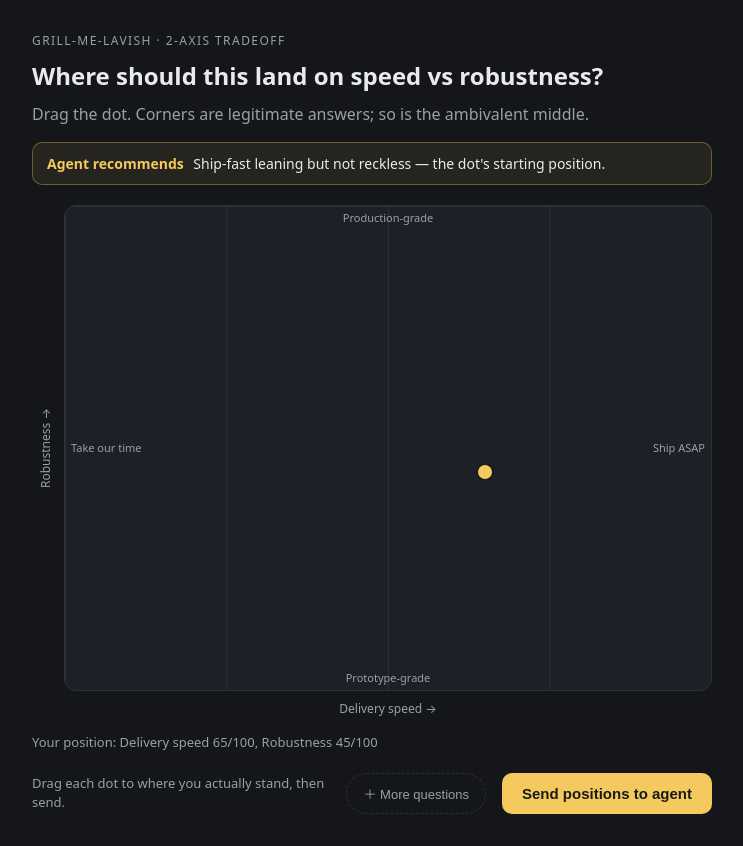
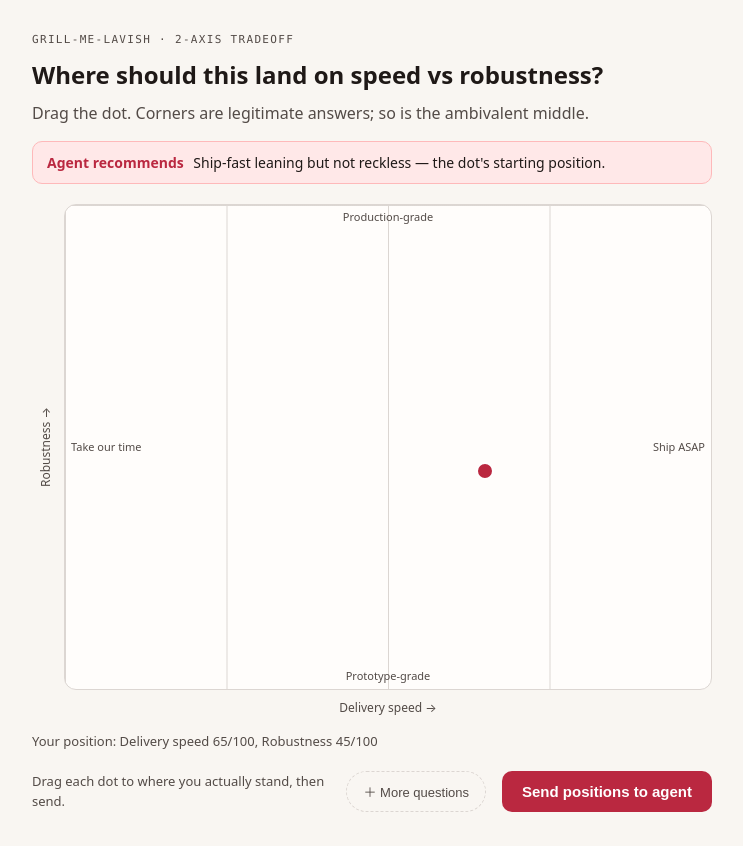
Before and after one commit to hotredsam/grill-me-lavish, a website: page skills/grill-me-lavish/widgets/tradeoff-pad.html in a window 1280 px wide. Shown: the whole page, without its empty margins (268-1011 px from the left). Drawn offline with Linux system fonts and the light colour scheme.

Commit message:
Fix send-while-working, rename strawman to suggested-answer, Paper theme
- chrome-client.js sendQueued() silently dropped sends while agent presence
  was 'working'; sends now queue server-side anytime (the disabled-button fix
  alone was not enough)
- strawman widget renamed to suggested-answer across widgets, demo, SKILL.md,
  README
- retheme chrome, SDK annotation UI, widgets, and demo to the Paper design
  system from CPA-Study-App-v3: warm paper canvas, ink text, oklch accent
  hue 18, mono eyebrow kickers, Geist-first font stack, light color-scheme
- SKILL.md: never re-ask answered questions; acknowledge once and advance

Co-Authored-By: Claude Fable 5 <noreply@anthropic.com>

```diff
--- a/skills/grill-me-lavish/widgets/tradeoff-pad.html
+++ b/skills/grill-me-lavish/widgets/tradeoff-pad.html
@@ -16,14 +16,14 @@
 <meta name="viewport" content="width=device-width, initial-scale=1">
 <title>grill-me-lavish · Tradeoff pad</title>
 <style>
-:root{--bg:#14161a;--card:#1d2026;--text:#e8eaed;--muted:#9aa0a6;--accent:#f4c95d;--border:#2c3038;--good:#7dc98f}
+:root{--bg:oklch(0.975 0.006 75);--card:oklch(0.995 0.003 75);--text:oklch(0.22 0.01 50);--muted:oklch(0.42 0.012 50);--accent:oklch(0.52 0.18 18);--border:oklch(0.88 0.008 60);--good:oklch(0.48 0.12 145)}
 *{box-sizing:border-box}
-body{margin:0;min-height:100vh;background:var(--bg);color:var(--text);font:16px/1.5 system-ui,-apple-system,"Segoe UI",sans-serif;display:flex;justify-content:center;padding:32px 16px}
+body{margin:0;min-height:100vh;background:var(--bg);color:var(--text);font:16px/1.5 Geist,system-ui,-apple-system,"Segoe UI",sans-serif;display:flex;justify-content:center;padding:32px 16px}
 main{width:100%;max-width:680px}
-.kicker{font-size:12px;letter-spacing:.12em;text-transform:uppercase;color:var(--muted);margin:0 0 8px}
+.kicker{font-family:"Geist Mono",ui-monospace,SFMono-Regular,Menlo,monospace;font-size:11px;letter-spacing:.12em;text-transform:uppercase;color:var(--muted);margin:0 0 8px}
 h1{font-size:24px;margin:0 0 8px}
 .context{color:var(--muted);margin:0 0 16px}
-.rec{background:rgba(244,201,93,.08);border:1px solid rgba(244,201,93,.35);border-radius:10px;padding:10px 14px;margin:0 0 20px;font-size:14px}
+.rec{background:oklch(0.96 0.04 18);border:1px solid oklch(0.85 0.08 18);border-radius:10px;padding:10px 14px;margin:0 0 20px;font-size:14px}
 .rec b{color:var(--accent);font-weight:600;margin-right:6px}
 .pad-wrap{display:grid;grid-template-columns:28px minmax(0,1fr);grid-template-rows:minmax(0,1fr) 28px;gap:4px}
 .y-label{writing-mode:vertical-rl;transform:rotate(180deg);display:flex;align-items:center;justify-content:center;font-size:12px;color:var(--muted)}
@@ -34,13 +34,13 @@ h1{font-size:24px;margin:0 0 8px}
 .pad .end.right{right:0;top:50%;transform:translateY(-50%)}
 .pad .end.top{top:0;left:50%;transform:translateX(-50%)}
 .pad .end.bottom{bottom:0;left:50%;transform:translateX(-50%)}
-.dot{position:absolute;width:18px;height:18px;border-radius:50%;background:var(--accent);border:2px solid #1a1a1a;transform:translate(-50%,-50%);cursor:grab}
-.dot .tag{position:absolute;top:-22px;left:50%;transform:translateX(-50%);font-size:11px;background:#000a;color:var(--text);padding:1px 6px;border-radius:6px;white-space:nowrap}
+.dot{position:absolute;width:18px;height:18px;border-radius:50%;background:var(--accent);border:2px solid #fff;transform:translate(-50%,-50%);cursor:grab}
+.dot .tag{position:absolute;top:-22px;left:50%;transform:translateX(-50%);font-size:11px;background:oklch(0.22 0.01 50/.85);color:#fff;padding:1px 6px;border-radius:6px;white-space:nowrap}
 .readout{font-size:13px;color:var(--muted);margin:10px 0 0;font-variant-numeric:tabular-nums}
 .footer{display:flex;align-items:center;gap:16px;margin-top:20px}
 .status{flex:1;font-size:13px;color:var(--muted);margin:0}
 .status.sent{color:var(--good)}
-button.send{background:var(--accent);color:#1a1a1a;border:0;border-radius:10px;padding:12px 20px;font-size:15px;font-weight:600;cursor:pointer}
+button.send{background:var(--accent);color:#fff;border:0;border-radius:10px;padding:12px 20px;font-size:15px;font-weight:600;cursor:pointer}
 button.more-qs{background:none;border:1px dashed var(--border);color:var(--muted);border-radius:50px;padding:10px 16px;font-size:13px;cursor:pointer}
 button.more-qs:hover{color:var(--accent);border-color:var(--accent)}
 </style>
--- a/src/chrome-client.js
+++ b/src/chrome-client.js
@@ -309,7 +309,9 @@ function requestSnapshot(action) {
 }
 
 function sendQueued(endAfter) {
-  if (ended || agentPresence === "working") return;
+  // grill-me-lavish: sends are allowed while the agent is working - prompts
+  // queue server-side and deliver on the agent's next poll.
+  if (ended) return;
   closeMenus();
 
   const text = chatInput.value.trim();
--- a/src/chrome.css
+++ b/src/chrome.css
@@ -1,44 +1,51 @@
 :root {
-  --ink-900: #0f1115;
-  --ink-800: #11141a;
-  --ink-700: #171a21;
-  --ink-600: #1c212b;
-  --steel-700: #2a2f3a;
-  --steel-600: #303745;
-  --steel-500: #3c4557;
-  --steel-400: #8c96aa;
-  --steel-300: #aeb6c6;
-  --steel-200: #b9c0cf;
-  --steel-100: #d8deea;
-  --cream-50: #fffbf3;
-  --cream-100: #f7f3ea;
-  --cream-200: #e8e1cf;
-  --brass-500: #f4c95d;
-  --brass-400: #ffd877;
-  --brass-ink: #17130a;
-  --sage-900: #172419;
-  --sage-700: #315f3a;
-  --sage-300: #8fe39e;
-  --amber-900: #25230f;
-  --amber-700: #5d4d1b;
-  --rust-500: #f06464;
-  --bg: var(--ink-900);
-  --bg-panel: var(--ink-800);
-  --bg-bar: var(--ink-700);
-  --bg-elevated: var(--ink-600);
-  --fg: var(--cream-100);
-  --fg-muted: var(--steel-100);
-  --fg-dim: var(--steel-200);
-  --fg-faint: var(--steel-300);
-  --fg-label: var(--steel-400);
-  --border: var(--steel-600);
-  --border-subtle: var(--steel-700);
-  --border-strong: var(--steel-500);
-  --accent: var(--brass-500);
-  --accent-hover: var(--brass-400);
-  --accent-ink: var(--brass-ink);
-  --danger: var(--rust-500);
-  --font-serif: "EB Garamond", "Iowan Old Style", Georgia, serif;
+  /* grill-me-lavish "Paper" theme — token values from CPA-Study-App-v3 (themes.css) */
+  --accent-hue: 18;
+  --canvas: oklch(0.975 0.006 75);
+  --canvas-2: oklch(0.955 0.008 70);
+  --surface: oklch(0.995 0.003 75);
+  --surface-2: oklch(0.965 0.006 70);
+  --ink: oklch(0.22 0.01 50);
+  --ink-dim: oklch(0.42 0.012 50);
+  --ink-faint: oklch(0.6 0.01 50);
+  --paper-border: oklch(0.88 0.008 60);
+  --paper-border-hi: oklch(0.78 0.01 60);
+  --track: oklch(0.92 0.008 60);
+  --paper-accent: oklch(0.52 0.18 var(--accent-hue));
+  --paper-accent-dark: oklch(0.42 0.18 var(--accent-hue));
+  --accent-faint: oklch(0.96 0.04 var(--accent-hue));
+  --accent-border: oklch(0.85 0.08 var(--accent-hue));
+  --good: oklch(0.48 0.12 145);
+  --good-soft: oklch(0.94 0.05 145);
+  --warn: oklch(0.58 0.14 60);
+  --warn-soft: oklch(0.94 0.06 60);
+  --bad: oklch(0.52 0.2 28);
+  --bad-soft: oklch(0.95 0.04 28);
+  /* legacy palette names still referenced below, remapped to Paper */
+  --steel-700: var(--canvas-2);
+  --sage-900: var(--good-soft);
+  --sage-700: var(--good);
+  --sage-300: var(--good);
+  --amber-900: var(--warn-soft);
+  --amber-700: var(--warn);
+  --brass-400: var(--warn);
+  --bg: var(--canvas);
+  --bg-panel: var(--surface);
+  --bg-bar: var(--surface-2);
+  --bg-elevated: var(--canvas-2);
+  --fg: var(--ink);
+  --fg-muted: var(--ink-dim);
+  --fg-dim: var(--ink-dim);
+  --fg-faint: var(--ink-faint);
+  --fg-label: var(--ink-faint);
+  --border: var(--paper-border);
+  --border-subtle: var(--track);
+  --border-strong: var(--paper-border-hi);
+  --accent: var(--paper-accent);
+  --accent-hover: var(--paper-accent-dark);
+  --accent-ink: #fff;
+  --danger: var(--bad);
+  --font-serif: "Instrument Serif", "Iowan Old Style", Georgia, serif;
   --font-sans: Geist, ui-sans-serif, system-ui, -apple-system, "Segoe UI", sans-serif;
   --font-mono: "Geist Mono", ui-monospace, SFMono-Regular, Menlo, Consolas, monospace;
   --text-xs: 12px;
@@ -93,8 +100,8 @@
   --radius-pill: 999px;
   --hairline: 1px solid var(--border);
   --hairline-subtle: 1px solid var(--border-subtle);
-  --shadow-tooltip: 0 16px 44px rgba(0, 0, 0, 0.35);
-  --shadow-floating: 0 20px 70px rgba(0, 0, 0, 0.35);
+  --shadow-tooltip: 0 8px 24px rgba(40, 30, 20, 0.14);
+  --shadow-floating: 0 16px 40px rgba(40, 30, 20, 0.16);
   --bar-h: 56px;
   --panel-w: 360px;
   --ease: cubic-bezier(0.2, 0.6, 0.2, 1);
@@ -124,7 +131,7 @@ body {
   text-rendering: optimizeLegibility;
 }
 body.lavish {
-  color-scheme: dark;
+  color-scheme: light;
 }
 :focus-visible {
   outline: var(--annotate-outline);
@@ -375,7 +382,7 @@ body.lavish {
   opacity: 1;
 }
 .menu-item.danger:hover:not(:disabled) {
-  background: rgba(240, 100, 100, 0.1);
+  background: var(--bad-soft);
 }
 .button {
   border: 0;
@@ -431,7 +438,7 @@ body.lavish {
   display: grid;
   place-items: center;
   padding: var(--space-16);
-  background: rgba(15, 17, 21, 0.72);
+  background: oklch(0.22 0.01 50 / 0.45);
 }
 .share-overlay[hidden] {
   display: none;
@@ -866,7 +873,7 @@ body.lavish {
 .ended-overlay {
   position: fixed;
   inset: var(--bar-h) 0 0 0;
-  background: rgba(15, 17, 21, 0.86);
+  background: oklch(0.975 0.006 75 / 0.88);
   display: flex;
   align-items: center;
   justify-content: center;
@@ -908,10 +915,10 @@ body.lavish {
   left: var(--space-8);
   right: var(--space-8);
   z-index: 20;
-  border: 1px solid rgba(244, 201, 93, 0.35);
+  border: 1px solid var(--warn);
   border-radius: var(--radius-lg);
-  background: rgba(37, 35, 15, 0.92);
-  color: var(--brass-400);
+  background: var(--warn-soft);
+  color: var(--ink);
   padding: var(--space-6) var(--space-8);
   font-size: var(--text-sm);
   line-height: var(--lh-sm);
```
Also changed, not shown: examples/demo-interview.html (+17 -17 lines), skills/grill-me-lavish/SKILL.md (+7 -3 lines), skills/grill-me-lavish/widgets/annotation-canvas.html (+5 -5 lines), skills/grill-me-lavish/widgets/confidence-slider.html (+6 -6 lines), skills/grill-me-lavish/widgets/decision-matrix.html (+6 -6 lines), skills/grill-me-lavish/widgets/drag-rank.html (+6 -6 lines), skills/grill-me-lavish/widgets/moscow-buckets.html (+5 -5 lines), skills/grill-me-lavish/widgets/pairwise.html (+5 -5 lines), skills/grill-me-lavish/widgets/point-allocation.html (+5 -5 lines), skills/grill-me-lavish/widgets/suggested-answer.html (renamed from skills/grill-me-lavish/widgets/strawman.html, +16 -16 lines), src/artifact-sdk.js (+3 -3 lines), README.md.
